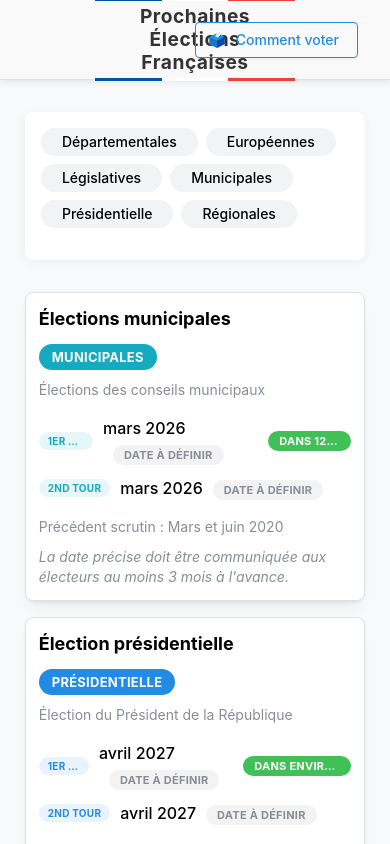
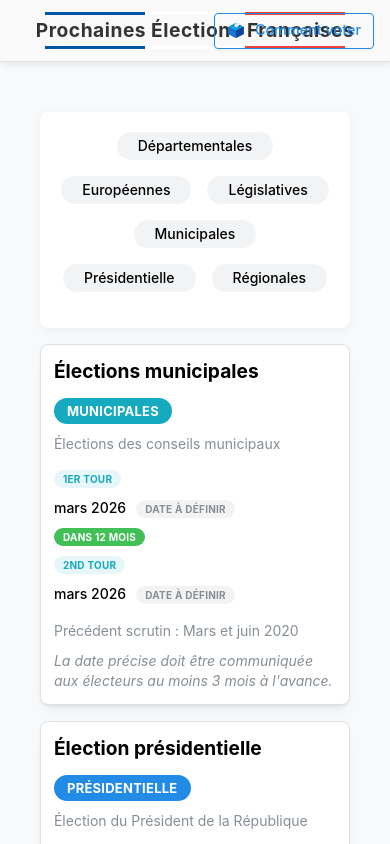
Before and after one commit to guigui42/elections, a React (Vite) app: page / in a window 390 px wide. Shown: the top 844 px of the page. Built offline with nearby package versions, Linux system fonts and the light colour scheme.

Commit message:
feat: improve responsive design and layout adjustments for header and election cards

```diff
--- a/src/App.tsx
+++ b/src/App.tsx
@@ -108,10 +108,10 @@ function App() {
         header={{ height: 60 }}
         padding="md"
       >
-        <AppShell.Header className="app-header" component="header" role="banner">
-          <Container h="100%">
+        <AppShell.Header className="app-header">
+          <Container h="100%" size="100%">
             <Group h="100%" wrap="nowrap" style={{ width: '100%', position: 'relative' }}>
-              <div style={{ position: 'absolute', left: '50%', transform: 'translateX(-50%)' }}>
+              <Box style={{ width: '100%', display: 'flex', justifyContent: 'center' }}>
                 <div className="header-logo">
                   <div className="french-flag-colors">
                     <div className="flag-blue"></div>
@@ -125,7 +125,7 @@ function App() {
                     <div className="flag-red"></div>
                   </div>
                 </div>
-              </div>
+              </Box>
 
               <Button
                 component="a"
@@ -135,7 +135,9 @@ function App() {
                 variant="outline"
                 color="blue"
                 leftSection="🗳️"
-                style={{ marginLeft: 'auto' }}
+                style={{ position: 'absolute', right: 0 }}
+                size="sm"
+                className="header-button"
                 fw={500}
               >
                 Comment voter
@@ -144,14 +146,12 @@ function App() {
           </Container>
         </AppShell.Header>
 
-        <AppShell.Main pt={80} className="main-content" component="main" role="main">
-          <div style={{ width: '100%', display: 'flex', justifyContent: 'center' }}>
-            <Container size="md" py="xl" style={{ width: '100%' }}>
-              <nav className="filter-container" role="navigation" aria-label="Filtres des élections">
+        <AppShell.Main pt={80} className="main-content">
+          <Container size="md" py="xl">
+            <nav className="filter-container">
               <Stack gap="md">
                 <Box>
-
-                    <Group gap="xs">
+                  <Group gap="xs" justify="center" className="filter-group">
                     {electionTypes.map((type) => (
                       <Chip
                         key={type}
@@ -165,6 +165,8 @@ function App() {
                           );
                         }}
                         color={getTypeColor(type)}
+                        size="sm"
+                        className="filter-chip"
                       >
                         {type}
                       </Chip>
@@ -172,14 +174,14 @@ function App() {
                   </Group>
                 </Box>
 
-                  <Group>
+                <Group justify="center">
                   {selectedTypes.length > 0 && (
                     <Button
                       variant="subtle"
-                        onClick={() => {
-                          setSelectedTypes([]);
-                        }}
+                      onClick={() => setSelectedTypes([])}
                       leftSection="🔄"
+                      size="sm"
+                      className="reset-button"
                     >
                       Réinitialiser les filtres
                     </Button>
@@ -197,42 +199,66 @@ function App() {
                 {error}
               </Alert>
             ) : sortedElections.length === 0 ? (
-                <Text ta="center">Aucune élection à venir ne correspond aux critères sélectionnés.</Text>
+              <Text ta="center" mt="xl">Aucune élection à venir ne correspond aux critères sélectionnés.</Text>
             ) : (
-                <section className="election-list-container" role="region" aria-label="Liste des élections">
+              <section className="election-list-container">
                 <Stack gap="md" w="100%">
                   {sortedElections.map((election) => (
-                        <Card key={election.id} shadow="sm" padding="lg" radius="md" withBorder className="election-card">
-                          <Group justify="space-between" mb="xs" wrap="wrap" gap="sm">
-                            <Title order={3} size="h4" className="election-card-title">{election.name}</Title>
-                            <Badge color={getTypeColor(election.type)} size="lg">
+                    <Card
+                      key={election.id}
+                      shadow="sm"
+                      padding="lg"
+                      radius="md"
+                      withBorder
+                      className="election-card"
+                    >
+                      <Group justify="space-between" mb="xs" gap="sm">
+                        <Title order={3} size="h4" className="election-card-title">
+                          {election.name}
+                        </Title>
+                        <Badge
+                          color={getTypeColor(election.type)}
+                          size="lg"
+                          className="election-type-badge"
+                        >
                           {election.type}
                         </Badge>
                       </Group>
 
-                          <Text size="sm" c="dimmed" mb="md">
+                      <Text size="sm" c="dimmed" mb="md" className="election-description">
                         {election.description}
                       </Text>
 
-                          <Stack gap="xs">
+                      <Stack gap="xs" className="dates-stack">
                         {election.dates.map((date, index) => (
-                              <Group key={index} justify="space-between" wrap="nowrap">
+                          <Group key={index} justify="space-between" wrap="wrap" gap="xs" className="date-group">
                             <Group gap="xs" wrap="nowrap">
                               {election.rounds > 1 && (
-                                    <Badge variant="light" size="sm" color={getTypeColor(election.type)}>
+                                <Badge
+                                  variant="light"
+                                  size="sm"
+                                  color={getTypeColor(election.type)}
+                                  className="round-badge"
+                                >
                                   {date.round === 1 ? '1er tour' : '2nd tour'}
                                 </Badge>
                               )}
-                                  <Text fw={500}>
+                              <Text size="sm" fw={500} className="date-text">
                                 {formatElectionDate(date.date, date.isDateFixed)}
                                 {!date.isDateFixed && (
-                                      <Badge ml="xs" color="gray" variant="light">Date à définir</Badge>
+                                  <Badge ml="xs" color="gray" variant="light" size="sm" className="date-status">
+                                    Date à définir
+                                  </Badge>
                                 )}
                               </Text>
                             </Group>
                             {index === 0 && getDaysRemaining(election.dates) && (
-                                  <Badge color={election.dates[0].date > new Date(Date.now() + 30 * 24 * 60 * 60 * 1000).toISOString() ? "green" :
-                                           election.dates[0].date > new Date(Date.now() + 7 * 24 * 60 * 60 * 1000).toISOString() ? "yellow" : "red"}>
+                              <Badge
+                                color={election.dates[0].date > new Date(Date.now() + 30 * 24 * 60 * 60 * 1000).toISOString() ? "green" :
+                                       election.dates[0].date > new Date(Date.now() + 7 * 24 * 60 * 60 * 1000).toISOString() ? "yellow" : "red"}
+                                size="sm"
+                                className="days-remaining"
+                              >
                                 {getDaysRemaining(election.dates)}
                               </Badge>
                             )}
@@ -242,13 +268,13 @@ function App() {
 
                       <Box mt="md">
                         {election.previousElection && (
-                              <Text size="sm" c="dimmed">
+                          <Text size="sm" c="dimmed" className="previous-election">
                             Précédent scrutin : {election.previousElection}
                           </Text>
                         )}
 
                         {election.dateFixation && (
-                              <Text size="sm" c="dimmed" style={{ fontStyle: 'italic' }} mt="xs">
+                          <Text size="sm" c="dimmed" style={{ fontStyle: 'italic' }} mt="xs" className="date-fixation">
                             {election.dateFixation}
                           </Text>
                         )}
@@ -259,9 +285,8 @@ function App() {
               </section>
             )}
           </Container>
-          </div>
-          <footer className="app-footer" role="contentinfo">
-            <Text>
+          <footer className="app-footer">
+            <Text size="sm">
               Source des données : {' '}
               <a
                 href="https://www.service-public.fr/particuliers/vosdroits/F1939"
--- a/src/ElectionsApp.css
+++ b/src/ElectionsApp.css
@@ -4,6 +4,7 @@ body {
   background-color: #f8f9fa;
   display: flex;
   justify-content: center;
+  min-width: 320px; /* Prevent super narrow mobile views */
 }
 
 .election-card {
@@ -21,7 +22,9 @@ body {
 .app-header {
   background-color: #f9f9f9;
   box-shadow: 0 1px 8px rgba(0, 0, 0, 0.1);
-  height: 80px !important;
+  height: auto !important; /* Change from fixed height to auto */
+  min-height: 60px;
+  padding: 0.5rem 0;
   display: flex;
   align-items: center;
   width: 100%;
@@ -178,8 +181,63 @@ body {
   background-color: #f8f9fa;
 }
 
+/* Enhanced responsive design */
+@media (max-width: 1024px) {
+  .main-content {
+    padding: 0 1rem;
+  }
+
+  .election-card {
+    max-width: 100%;
+  }
+}
+
 /* Adaptation responsive */
 @media (max-width: 768px) {
+  .app-header .mantine-Container-root {
+    padding: 0 1rem;
+  }
+
+  .election-card {
+    max-width: 100%;
+    padding: 1rem !important;
+  }
+
+  .filter-container {
+    max-width: 100%;
+    padding: 1rem;
+    margin-bottom: 1rem;
+  }
+
+  .election-title {
+    font-size: 1.5rem;
+  }
+
+  .filter-container .mantine-Group-root {
+    gap: 8px;
+    flex-wrap: wrap;
+    justify-content: center;
+  }
+
+  .filter-container .mantine-Chip-root {
+    font-size: 0.9rem;
+    margin: 0.25rem;
+  }
+
+  .header-logo {
+    padding: 4px 10px;
+  }
+
+  .french-flag-colors {
+    min-width: 150px;
+  }
+
+  /* Improve button positioning on mobile */
+  .app-header .mantine-Button-root {
+    font-size: 0.9rem;
+    padding: 0 0.75rem;
+  }
+
   .election-card {
     max-width: 95%;
     padding: 1rem !important;
@@ -204,6 +262,48 @@ body {
 }
 
 @media (max-width: 480px) {
+  .app-header {
+    padding: 0.5rem 0;
+  }
+
+  .election-card {
+    padding: 0.8rem !important;
+  }
+
+  .site-title {
+    font-size: 1.1rem;
+  }
+
+  .header-subtitle {
+    font-size: 0.7rem;
+  }
+
+  .election-card-title {
+    font-size: 1.2rem !important;
+    width: 100%;
+  }
+
+  /* Stack badge below title on very small screens */
+  .election-card .mantine-Group-root {
+    flex-direction: column;
+    align-items: flex-start;
+  }
+
+  /* Improve date and badge layout on mobile */
+  .election-card .mantine-Group-root[justify="space-between"] {
+    gap: 0.5rem;
+  }
+
+  .french-flag-colors {
+    min-width: 120px;
+  }
+
+  /* Adjust footer for mobile */
+  .app-footer {
+    padding: 1rem;
+    font-size: 0.9rem;
+  }
+
   .election-card {
     padding: 0.8rem !important;
   }
```
Lines whose indentation alone changed are shown as unchanged.
